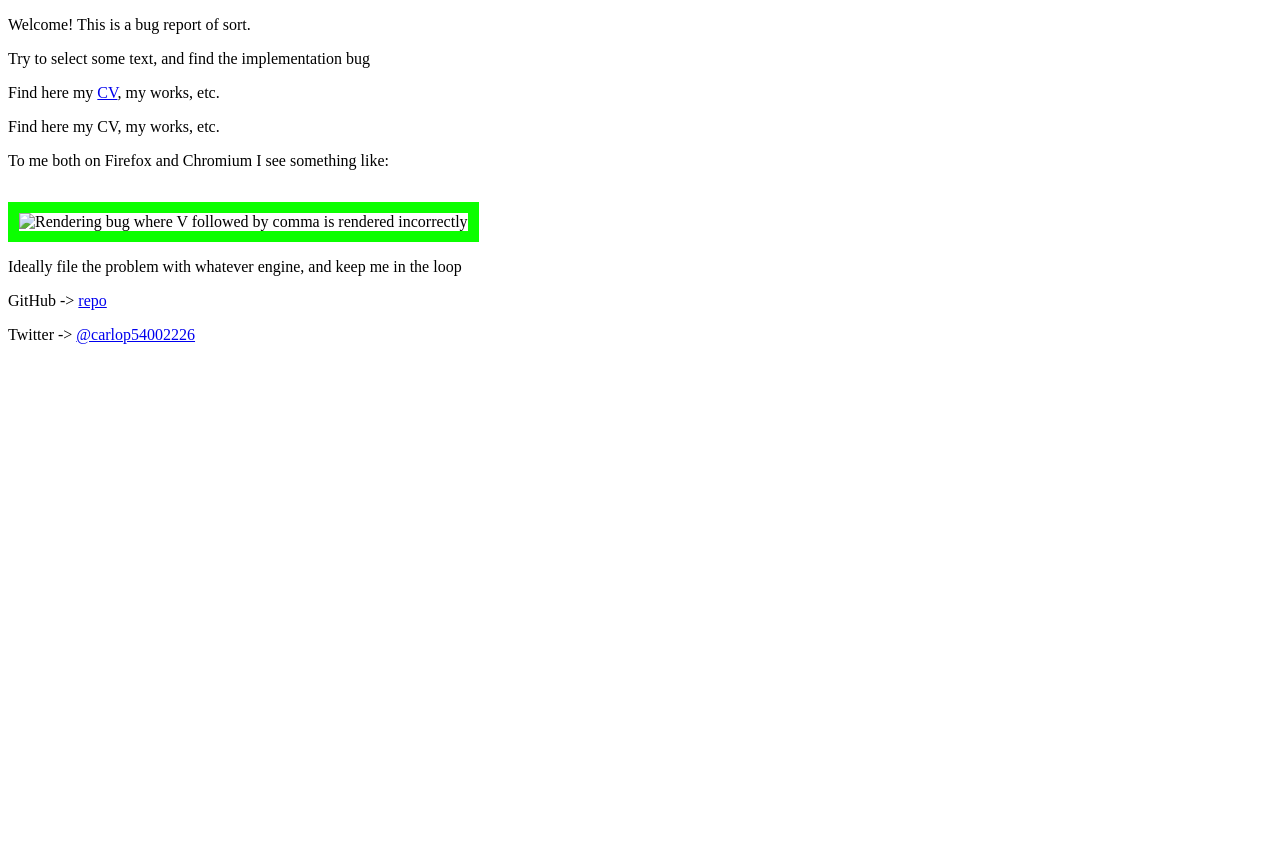
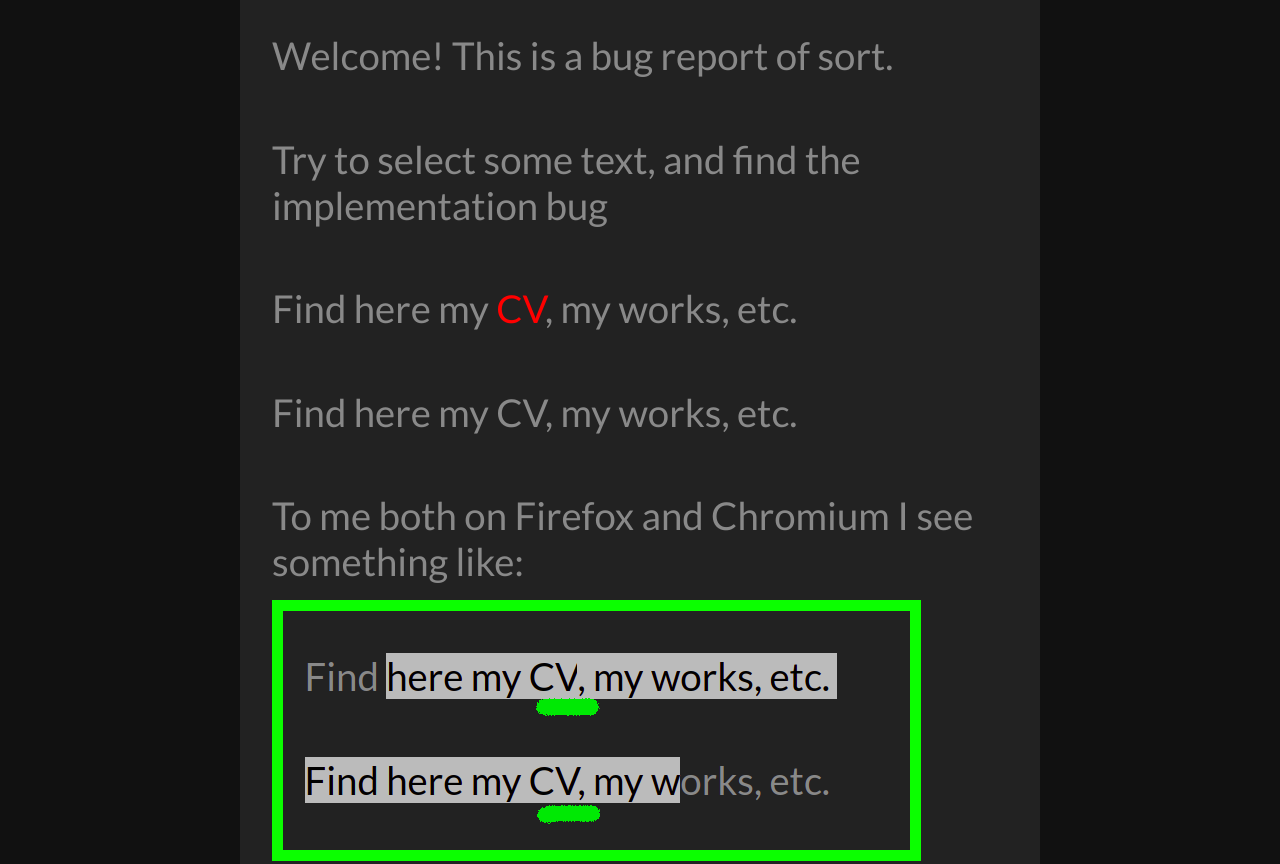
Before and after one commit to carlopi/fontRenderingOnSelection, a plain HTML site: page index.html in a window 1280 px wide. Shown: the top 864 px of the page. Before the commit the page ends 800 px from the top, so only its background shows below. Drawn offline with Linux system fonts and the light colour scheme; the site is published under a folder, as on GitHub Pages, so addresses that start at the root find nothing.

Commit message:
Fixes to paths and links

```diff
--- a/index.html
+++ b/index.html
@@ -15,24 +15,24 @@
 
   <meta property="og:title" content="Font rendering is complex, a bug report"/>
   <meta property="og:type" content="website"/>
-  <meta property="og:site_name" content="martadefilippis"/>
-  <meta property="og:url" content="https://martadefilippis.github.io">
-  <meta property="og:image" content="http://www.carlopi.github.io/selection.jpg"/>
+  <meta property="og:site_name" content="fontRenderingOnSelection"/>
+  <meta property="og:url" content="https://carlopi.github.io/fontRenderingOnSelection">
+  <meta property="og:image" content="./selection.jpg"/>
 
   <!-- Twitter Card metas -->
   <meta name="twitter:card" content="summary" />
   <meta name="twitter:title" content="Font rendering broken on selection, a bug report" />
   <meta name="twitter:description" content="An example where font rendering on selection is broken, in all browsers I bothered to check" />
-  <meta name="twitter:image" content="http://www.martadefilippis.github.io/selection.jpg" />
+  <meta name="twitter:image" content="./selection.jpg" />
 
   <!-- Favicon -->
-  <link rel="shortcut icon" href="/brick.png">
+  <link rel="shortcut icon" href="./brick.png">
 
   <!-- Google Fonts -->
   <link href="https://fonts.googleapis.com/css?family=Lato:300,400,500,600,700" rel="stylesheet">
 
   <!-- CSS Template -->
-  <link rel="stylesheet" href="/theme.css">
+  <link rel="stylesheet" href="./theme.css">
 </head>
 
 <body class="background">
@@ -41,12 +41,12 @@
         <div class="thick-margins">
           <p>Welcome! This is a bug report of sort.</p>
 	  <p>Try to select some text, and find the implementation bug</p>
-          <p>Find here my <a href="/">CV</a>, my works, etc.</p>
+          <p>Find here my <a href="./">CV</a>, my works, etc.</p>
           <p>Find here my CV, my works, etc.</p>
 	  <p>To me both on Firefox and Chromium I see something like:</p>
-	  <img style="width: auto; height: auto; border:white; border-width:3em; border-color:#0bff00; border-width: 0.7em; border-style:solid; margin-top:1em;" height="239" width="627" src="/selection.png" alt="Rendering bug where V followed by comma is rendered incorrectly">
+	  <img style="width: auto; height: auto; border:white; border-width:3em; border-color:#0bff00; border-width: 0.7em; border-style:solid; margin-top:1em;" height="239" width="627" src="./selection.png" alt="Rendering bug where V followed by comma is rendered incorrectly">
 	  <p>Ideally file the problem with whatever engine, and keep me in the loop</p>
-	  <p>GitHub -> <a href="/">repo</a></p>
+	  <p>GitHub -> <a href="https://github.com/carlopi/fontRenderingOnSelection">repo</a></p>
 	  <p>Twitter -> <a href="https://twitter.com/carlop54002226">@carlop54002226</a></p>
         </div>
   </div>
```
